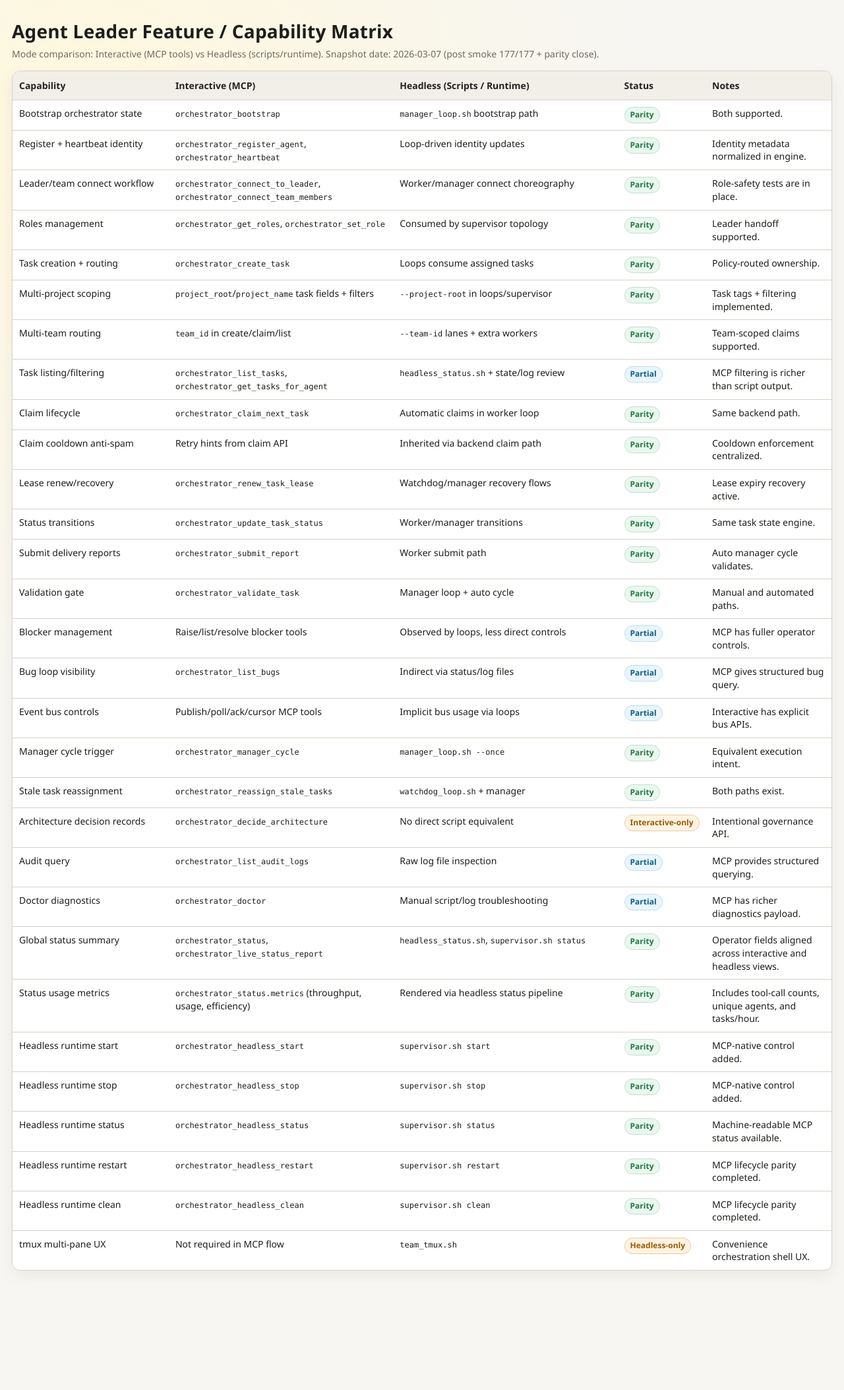
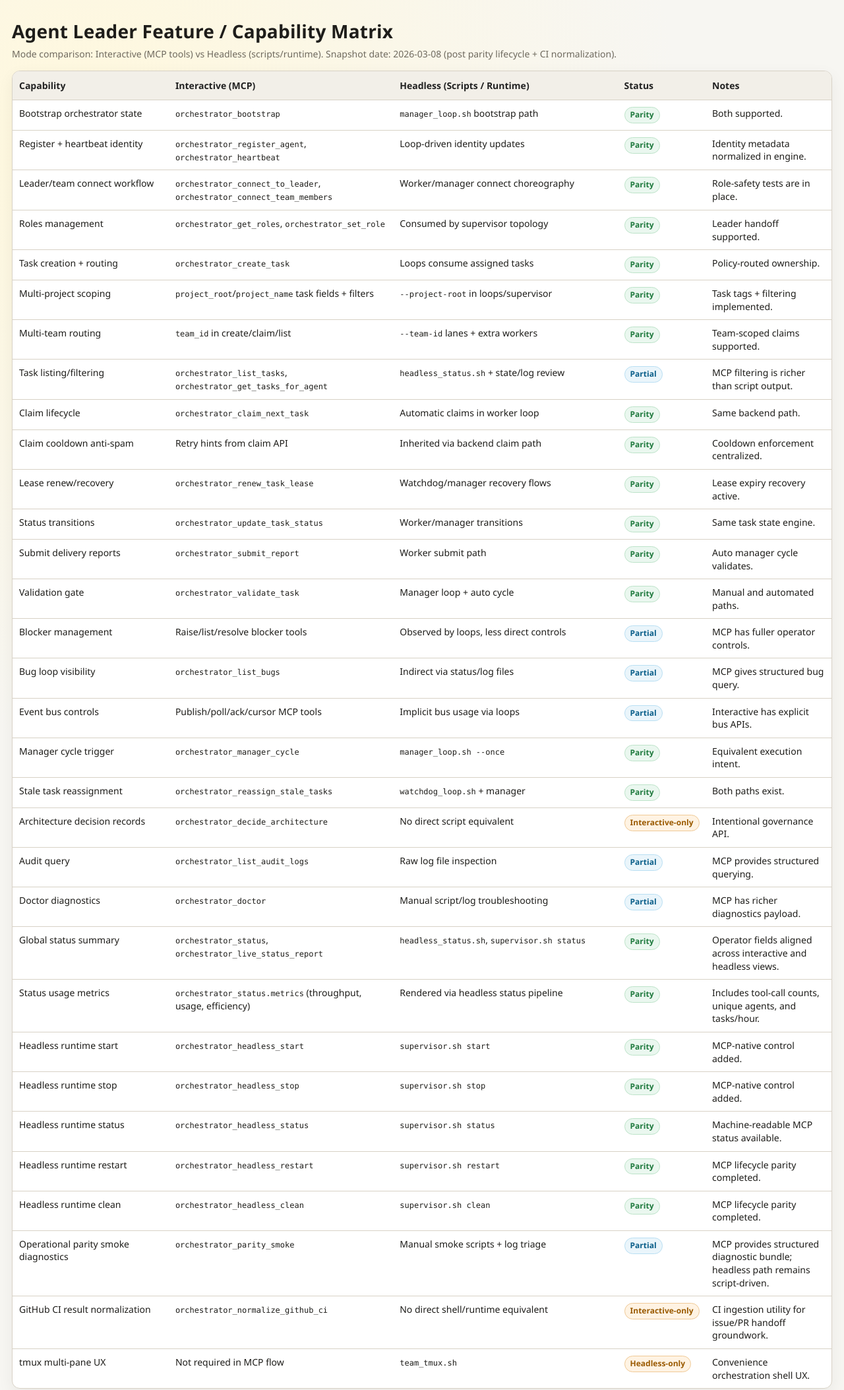
Before and after one commit to alexpekarovsky/agent-leader, a plain HTML site: page docs/capability-matrix.html in a window 1280 px wide. Shown: the whole page at 66% size. Before the commit the page ends 1982 px from the top, so only its background shows below. Drawn offline with Linux system fonts and the light colour scheme.

Commit message:
docs: complete capability matrix with parity smoke and CI tool

```diff
--- a/docs/capability-matrix.html
+++ b/docs/capability-matrix.html
@@ -91,7 +91,7 @@
 <body>
   <div class="wrap">
     <h1>Agent Leader Feature / Capability Matrix</h1>
-    <div class="meta">Mode comparison: Interactive (MCP tools) vs Headless (scripts/runtime). Snapshot date: 2026-03-07 (post smoke 177/177 + parity close).</div>
+    <div class="meta">Mode comparison: Interactive (MCP tools) vs Headless (scripts/runtime). Snapshot date: 2026-03-08 (post parity lifecycle + CI normalization).</div>
 
     <div class="card">
       <table>
@@ -134,6 +134,8 @@
           <tr><td>Headless runtime status</td><td><code>orchestrator_headless_status</code></td><td><code>supervisor.sh status</code></td><td><span class="tag t-parity">Parity</span></td><td>Machine-readable MCP status available.</td></tr>
           <tr><td>Headless runtime restart</td><td><code>orchestrator_headless_restart</code></td><td><code>supervisor.sh restart</code></td><td><span class="tag t-parity">Parity</span></td><td>MCP lifecycle parity completed.</td></tr>
           <tr><td>Headless runtime clean</td><td><code>orchestrator_headless_clean</code></td><td><code>supervisor.sh clean</code></td><td><span class="tag t-parity">Parity</span></td><td>MCP lifecycle parity completed.</td></tr>
+          <tr><td>Operational parity smoke diagnostics</td><td><code>orchestrator_parity_smoke</code></td><td>Manual smoke scripts + log triage</td><td><span class="tag t-partial">Partial</span></td><td>MCP provides structured diagnostic bundle; headless path remains script-driven.</td></tr>
+          <tr><td>GitHub CI result normalization</td><td><code>orchestrator_normalize_github_ci</code></td><td>No direct shell/runtime equivalent</td><td><span class="tag t-io">Interactive-only</span></td><td>CI ingestion utility for issue/PR handoff groundwork.</td></tr>
           <tr><td>tmux multi-pane UX</td><td>Not required in MCP flow</td><td><code>team_tmux.sh</code></td><td><span class="tag t-io">Headless-only</span></td><td>Convenience orchestration shell UX.</td></tr>
         </tbody>
       </table>
```
